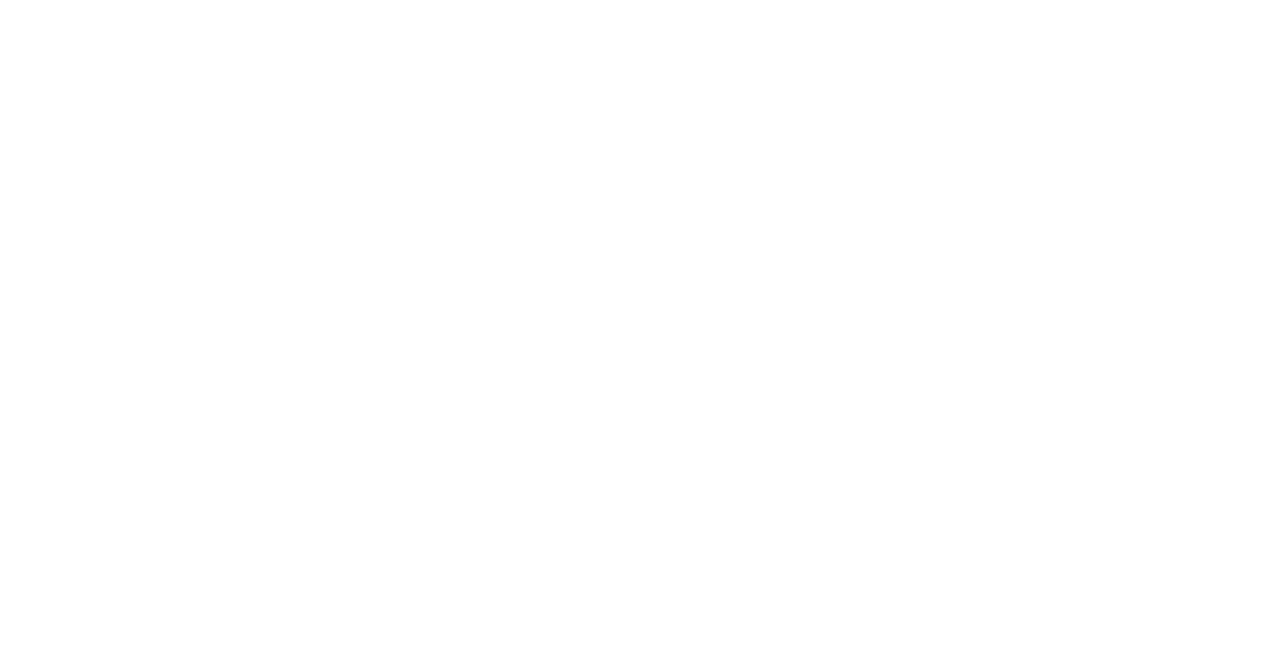
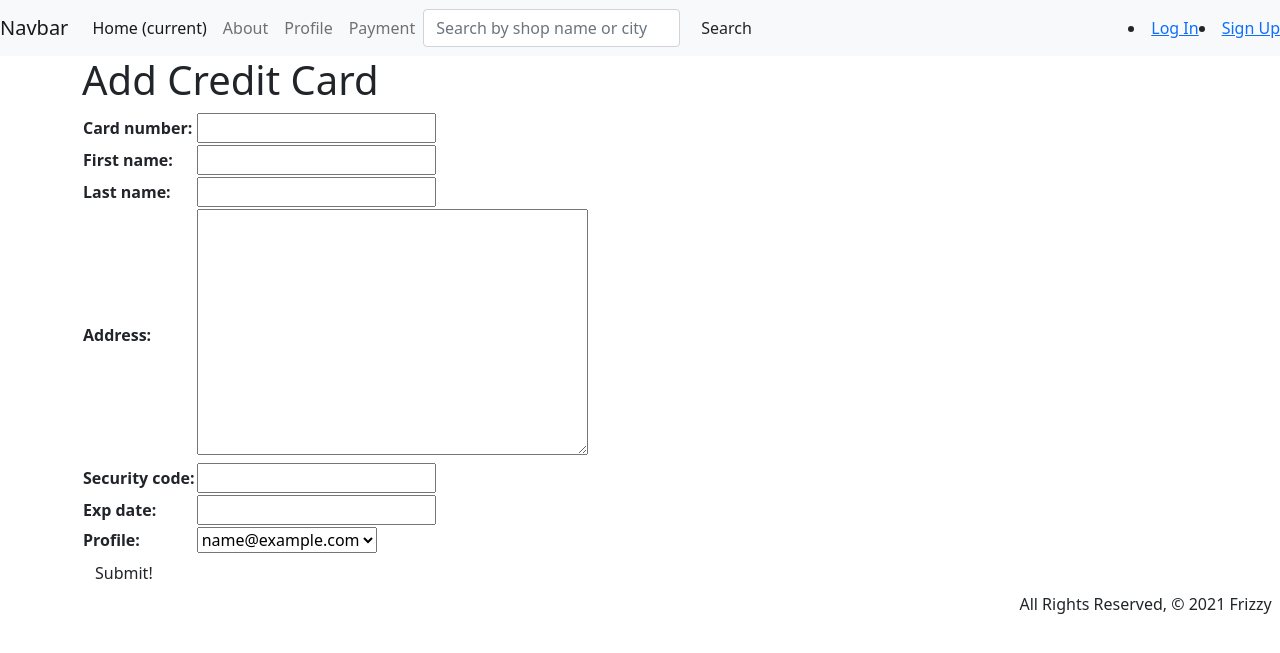
Before and after one commit to kevintlau/frizzy, a Django app: page /creditcards/create/ in a window 1280 px wide. Before the commit the part shown is empty. Shown: the top 653 px of the page. Run offline with Django 3.2, Linux system fonts and the light colour scheme; tables that the repository leaves empty hold one stand-in row (values such as "Sample post"); parts of the project's set-up code (start-up, migrations or seed data) failed here and were passed over; some libraries are stand-ins or nearby versions; some web fonts are replaced.

Commit message:
Final update CC

```diff
--- a/main_app/models.py
+++ b/main_app/models.py
@@ -82,7 +82,7 @@
         return self.card_number
 
     def get_absolute_url(self):
-        return reverse('card_detail', kwargs={ 'pk': self.id })
+        return reverse('profile_detail')
 
 class Order(models.Model):
     user = models.ForeignKey(User, on_delete=models.CASCADE)
--- a/main_app/templates/main_app/creditcard_form.html
+++ b/main_app/templates/main_app/creditcard_form.html
@@ -0,0 +1,16 @@
+{% extends 'base.html' %}
+
+{% block content %}
+  {% if object %}
+    <h1>Edit <span class="teal-text">{{object.name}}</span></h1>
+  {% else %}
+    <h1>Add Credit Card</h1>
+  {% endif %}
+  <form action="" method="post">
+    {% csrf_token %}
+    <table>
+      {{ form.as_table }}
+    </table>
+    <input type="submit" value="Submit!" class="btn">
+  </form>
+{% endblock %}
--- a/main_app/views.py
+++ b/main_app/views.py
@@ -151,4 +151,4 @@
 	fields = ["card_number", "security_code", "exp_date"]
 class CreditCardDelete(DeleteView):
 	model = CreditCard
-	success_url = "/creditcards/"
+	success_url = "/profile/"
```
Also changed, not shown: main_app/templates/main_app/profile_detail.html (+5 -2 lines).
